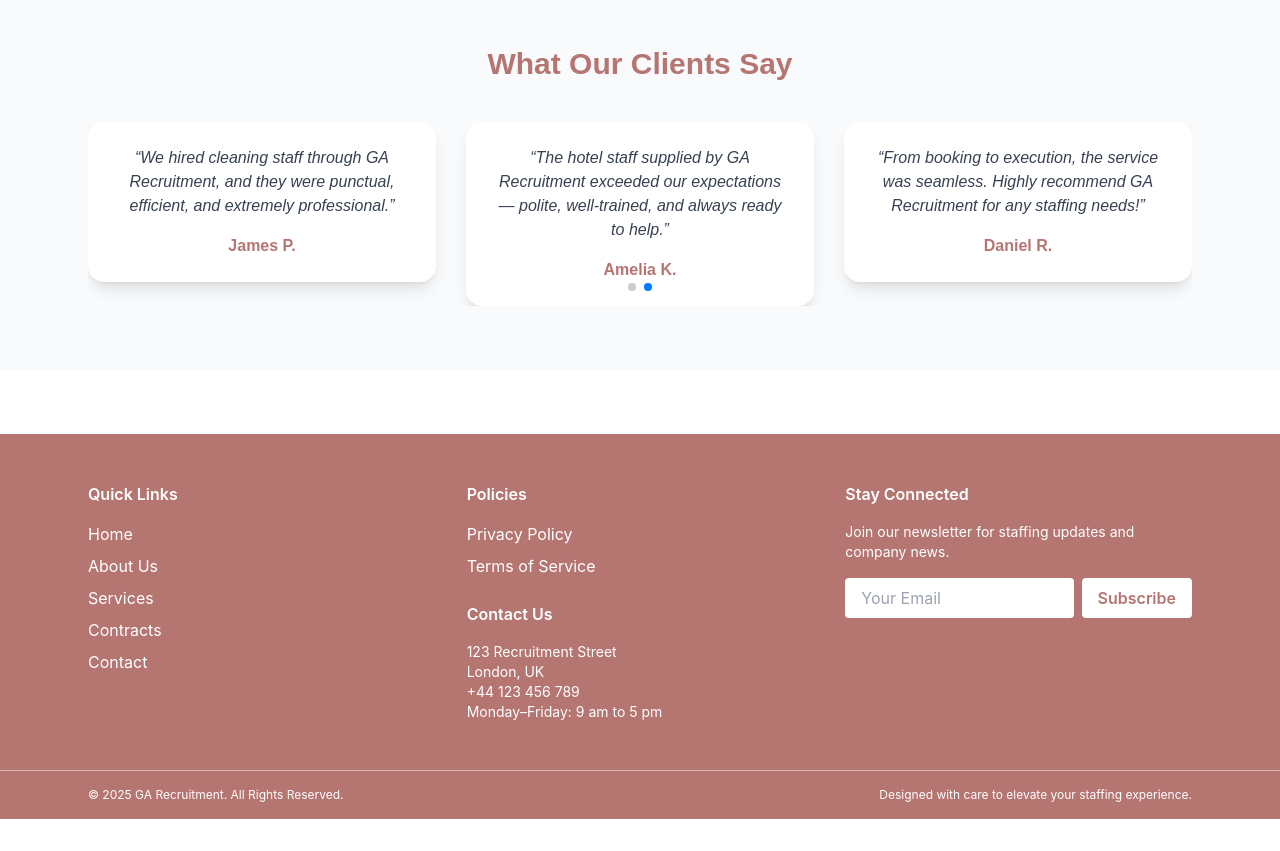
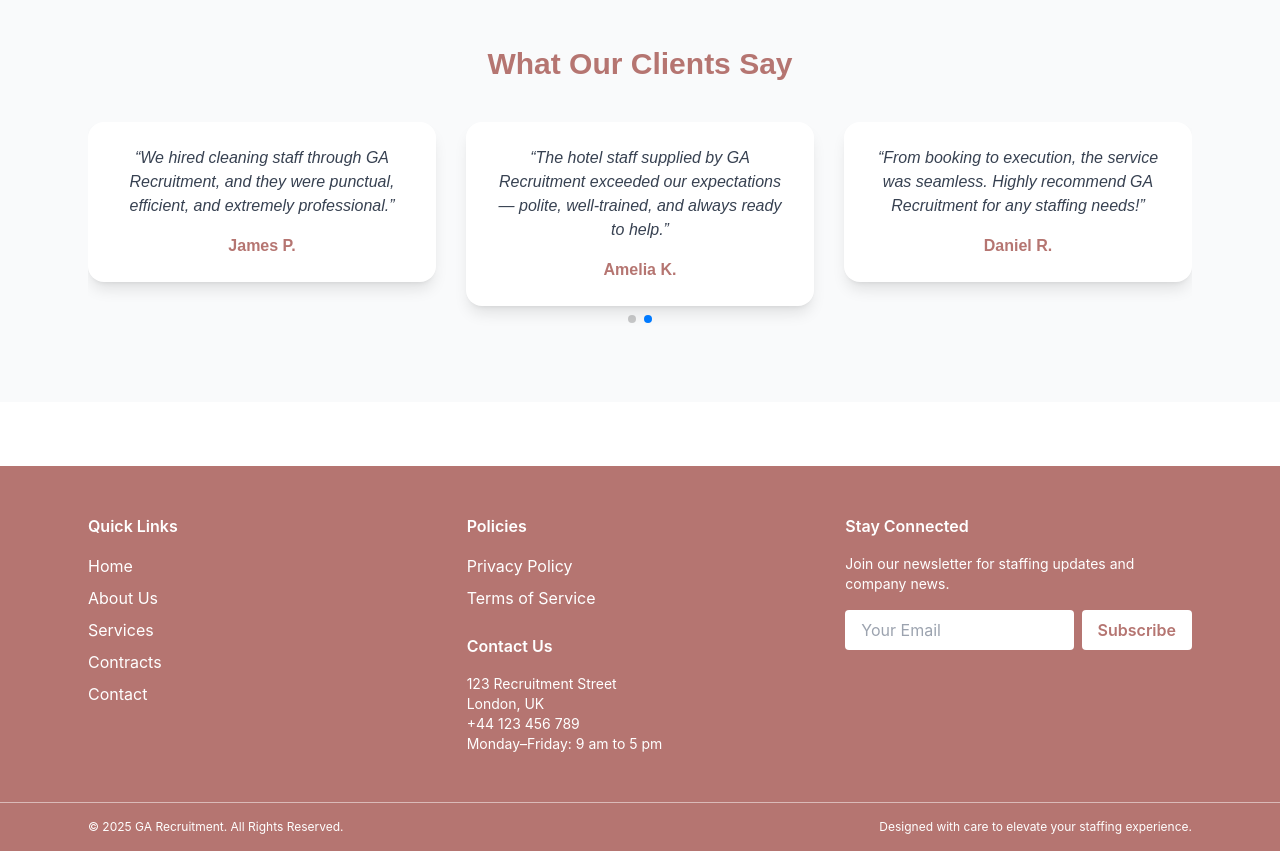
Before and after one commit to Nabeel160/gaRecruitment, a React (Create React App) app: page / in a window 1280 px wide. Shown: the part 3340-4191 px from the top of the page. Before the commit the page ends 4159 px from the top, so only its background shows below. Built offline with nearby package versions, Linux system fonts and the light colour scheme; a web font is replaced by a local one.

Commit message:
Fixed testimonial sliders

```diff
--- a/src/components/Testimonials.js
+++ b/src/components/Testimonials.js
@@ -43,7 +43,7 @@ export const Testimonials = () => {
         >
           {testimonials.map((t, index) => (
             <SwiperSlide key={index}>
-              <div className="bg-white rounded-2xl shadow-lg p-6 h-full flex flex-col justify-between hover:shadow-2xl transition">
+              <div className="bg-white rounded-2xl shadow-lg p-6 h-full flex flex-col justify-between hover:shadow-2xl transition mb-8">
                 <p className="text-gray-700 italic mb-4">“{t.text}”</p>
                 <h4 className="text-[#b57571] font-semibold">{t.name}</h4>
               </div>
```
